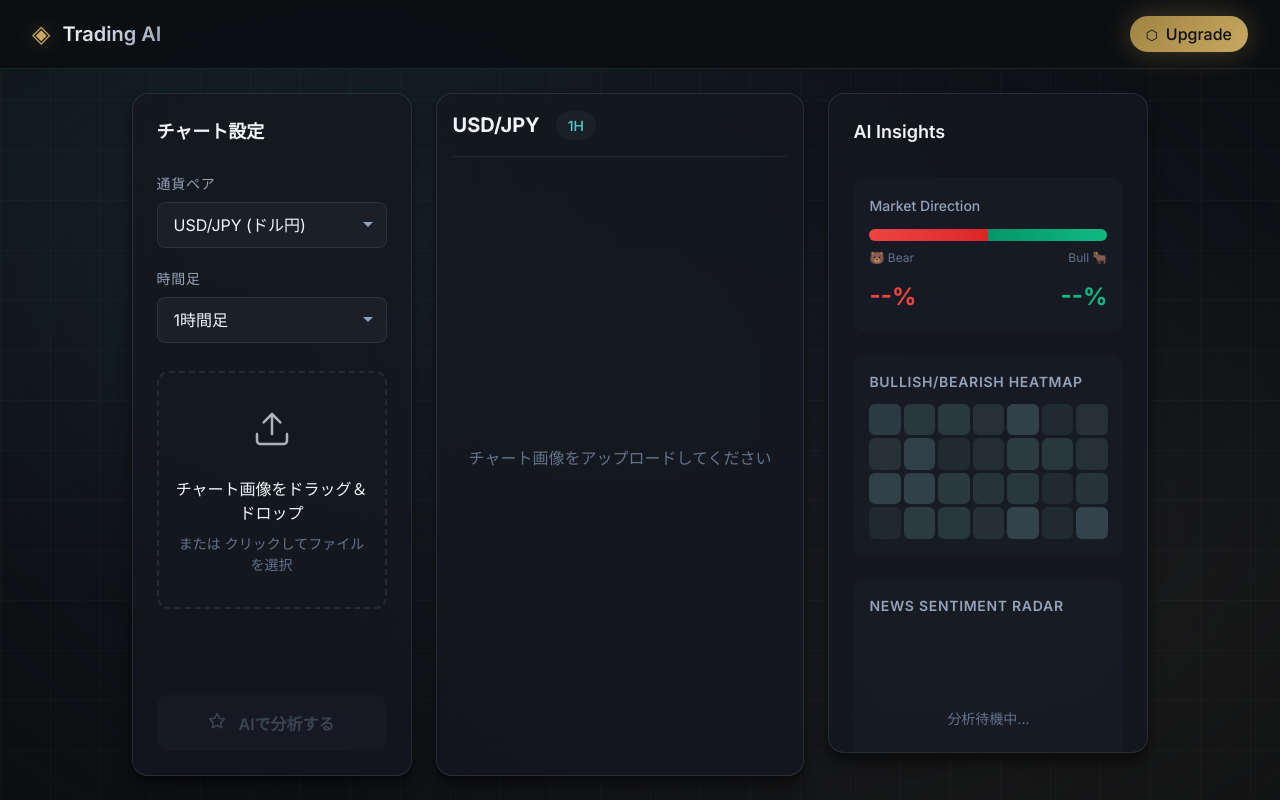
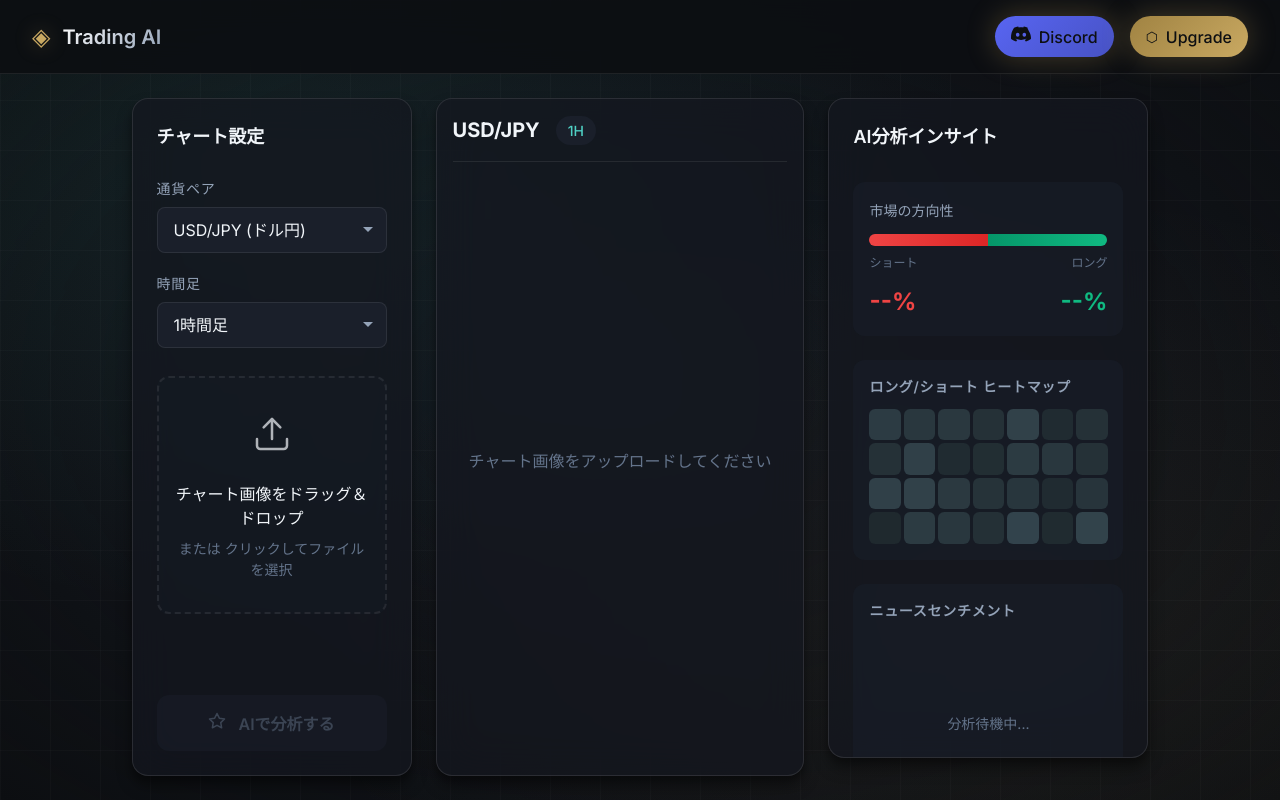
Before and after one commit to kentman0723-beep/fx-ai-analyze, a website built with Vite: page index.html in a window 1280 px wide. Built offline with nearby package versions, Linux system fonts and the light colour scheme.

Commit message:
feat: Add Discord button to navigation and localize several UI text elements to Japanese.

```diff
--- a/index.html
+++ b/index.html
@@ -22,7 +22,18 @@
                     <span class="logo-icon">◈</span>
                     <span class="logo-text">Trading AI</span>
                 </div>
-                <nav class="nav">
+                <nav class="nav" style="display: flex; gap: 1rem;">
+                    <a href="https://discord.gg/" target="_blank" class="nav-btn discord-btn"
+                        style="background: linear-gradient(135deg, #5865F2 0%, #4752C4 100%);">
+                        <span class="btn-icon">
+                            <svg width="20" height="20" viewBox="0 0 24 24" fill="currentColor"
+                                xmlns="http://www.w3.org/2000/svg">
+                                <path
+                                    d="M20.317 4.3698a19.7913 19.7913 0 00-4.8851-1.5152.0741.0741 0 00-.0785.0371c-.211.3753-.4447.8648-.6083 1.2495-1.8447-.2762-3.68-.2762-5.4868 0-.1636-.3933-.4058-.8742-.6177-1.2495a.077.077 0 00-.0785-.037 19.7363 19.7363 0 00-4.8852 1.515.0699.0699 0 00-.0321.0277C.5334 9.0458-.319 13.5799.0992 18.0578a.0824.0824 0 00.0312.0561c2.0528 1.5076 4.0413 2.4228 5.9929 3.0294a.0777.0777 0 00.0842-.0276c.4616-.6304.8731-1.2952 1.226-1.9942a.076.076 0 00-.0416-.1057c-.6528-.2476-1.2743-.5495-1.8722-.8923a.077.077 0 01-.0076-.1277c.1258-.0943.2517-.1892.3775-.2842a.074.074 0 01.0717-.0066c3.9733 1.8153 8.171 1.8153 12.0926 0a.0739.0739 0 01.0719.0066c.1258.0943.2517.1892.3775.2842a.077.077 0 01-.0076.1277c-.5979.3428-1.2194.6447-1.8722.8923a.0756.0756 0 00-.0416.1057c.3603.699.7718 1.3638 1.225 1.9942a.0779.0779 0 00.0841.0276c1.9516-.6066 3.9401-1.5218 5.9921-3.0294a.077.077 0 00.0313-.0561c.6775-6.681-3.0235-9.214-4.225-13.6334a.0731.0731 0 00-.032-.0277zM8.02 15.3312c-1.1825 0-2.1569-1.0857-2.1569-2.419 0-1.3332.9555-2.4189 2.157-2.4189 1.2108 0 2.1757 1.0952 2.1568 2.419 0 1.3332-.946 2.419-2.1568 2.419zm7.9748 0c-1.1825 0-2.1569-1.0857-2.1569-2.419 0-1.3332.9554-2.4189 2.1569-2.4189 1.2108 0 2.1757 1.0952 2.1568 2.419 0 1.3332-.946 2.419-2.1568 2.419z" />
+                            </svg>
+                        </span>
+                        Discord
+                    </a>
                     <button class="nav-btn" id="pricing-btn">
                         <span class="btn-icon">⬡</span>
                         Upgrade
@@ -94,12 +105,12 @@
 
             <!-- Right Panel: AI Insights -->
             <section class="insights-panel glass-panel">
-                <h2 class="panel-title">AI Insights</h2>
+                <h2 class="panel-title">AI分析インサイト</h2>
 
                 <!-- Probability Gauge -->
                 <div class="probability-section" id="probability-display">
                     <div class="probability-header">
-                        <span class="probability-label">Market Direction</span>
+                        <span class="probability-label">市場の方向性</span>
                     </div>
                     <div class="probability-gauge">
                         <div class="gauge-bar">
@@ -107,8 +118,8 @@
                             <div class="gauge-fill bullish" style="width: 50%"></div>
                         </div>
                         <div class="gauge-labels">
-                            <span class="bear-label">🐻 Bear</span>
-                            <span class="bull-label">Bull 🐂</span>
+                            <span class="bear-label">ショート</span>
+                            <span class="bull-label">ロング</span>
                         </div>
                     </div>
                     <div class="probability-values">
@@ -119,7 +130,7 @@
 
                 <!-- Heatmap -->
                 <div class="heatmap-section">
-                    <h3 class="section-title">Bullish/Bearish Heatmap</h3>
+                    <h3 class="section-title">ロング/ショート ヒートマップ</h3>
                     <div class="heatmap" id="heatmap">
                         <div class="heatmap-grid" id="heatmap-grid">
                             <!-- Generated by JS -->
@@ -129,7 +140,7 @@
 
                 <!-- Sentiment Radar -->
                 <div class="sentiment-section">
-                    <h3 class="section-title">News Sentiment Radar</h3>
+                    <h3 class="section-title">ニュースセンチメント</h3>
                     <div class="sentiment-radar" id="sentiment-radar">
                         <div class="radar-placeholder">
                             <span class="radar-text">分析待機中...</span>
```
